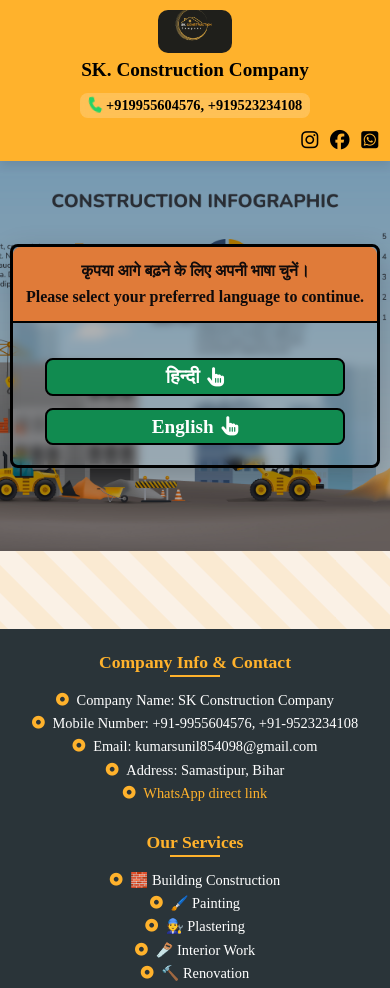
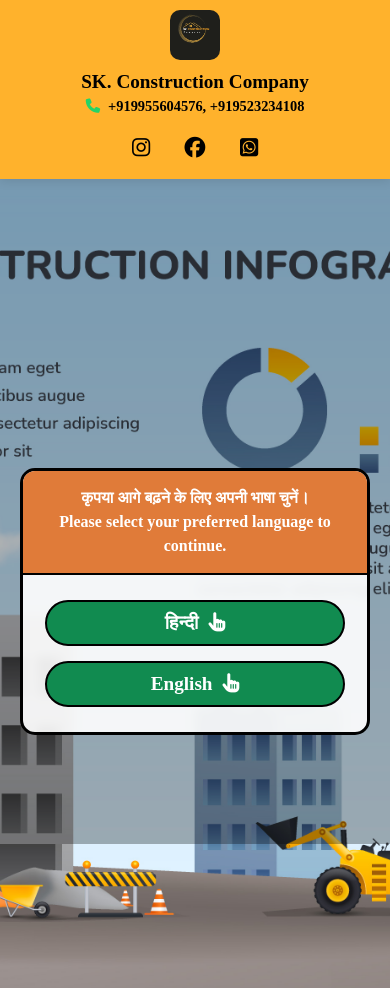
Before and after one commit to Kumarsunil8540/construction2, a plain HTML site: page index.html in a window 390 px wide. Shown: the top 988 px of the page. Drawn offline with Linux system fonts and the light colour scheme.

Commit message:
Update ind_style.css

```diff
--- a/ind_style.css
+++ b/ind_style.css
@@ -22,136 +22,102 @@
     border: 2px solid #00ed27;
     padding: 1vmin;
     cursor: pointer;
-    transform: scale(1.05);
 }
 
-/* Header Styles */
+/* Header Styles - मोबाइल फ्रेंडली */
 .header {
-    height: auto;
-    min-height: 13vmin;
     width: 100%;
     position: sticky;
     top: 0;
     z-index: 1000;
-    box-shadow: 0 4px 10px rgba(0,0,0,0.1);
+    box-shadow: 0 2px 10px rgba(0,0,0,0.1);
 }
 
 #head_color {
     background-color: #FFB22C;
-    min-height: 13vmin;
     display: flex;
     flex-wrap: wrap;
     align-items: center;
-    padding: 1vmin 2vmin;
-    position: relative;
+    padding: 10px 15px;
+    gap: 10px;
 }
 
 #logodiv {
-    height: 12vmin;
-    width: 20vmin;
-    display: flex;
-    justify-content: center;
-    align-items: center;
-    border-radius: 10px;
-    padding: 0.5vmin;
-    flex-shrink: 0;
+    flex: 0 0 auto;
 }
 
 .logo {
-    height: 11vmin;
-    width: 20vmin;
+    width: 60px;
+    height: 60px;
     background-color: rgb(31, 31, 27);
     background-image: url("1-removebg-preview.png");
     background-size: cover;
     background-position: center;
     border-radius: 10px;
-    transition: transform 0.3s ease;
-}
-
-.logo:hover {
-    transform: scale(1.05);
 }
 
 .name_div {
     flex: 1;
     min-width: 200px;
     display: flex;
-    flex-wrap: wrap;
-    align-items: center;
-    padding: 1vmin 2vmin;
-    gap: 2vmin;
+    flex-direction: column;
+    gap: 5px;
 }
 
 .name_div h1 {
-    font-size: clamp(1.2rem, 5vmin, 2rem);
+    font-size: clamp(1.2rem, 5vw, 1.8rem);
     font-weight: 700;
     color: black;
-    margin: 0;
     line-height: 1.2;
 }
 
 .contact {
-    font-size: clamp(0.9rem, 3vmin, 1.2rem);
+    font-size: clamp(0.9rem, 3vw, 1.1rem);
     font-weight: 600;
-    padding: 1vmin 2vmin;
-    border-radius: 2vmin;
-    background: rgba(255, 255, 255, 0.2);
-    backdrop-filter: blur(5px);
-    display: inline-flex;
+    display: flex;
     align-items: center;
-    gap: 1vmin;
-    white-space: nowrap;
+    gap: 8px;
+    flex-wrap: wrap;
 }
 
 .contact i {
     color: #25D366;
-    animation: ring 2s infinite;
-}
-
-@keyframes ring {
-    0%, 100% { transform: rotate(0); }
-    10%, 30%, 50%, 70%, 90% { transform: rotate(10deg); }
-    20%, 40%, 60%, 80% { transform: rotate(-10deg); }
 }
 
 .header_icon {
-    margin-left: auto;
-    flex-shrink: 0;
+    flex: 0 0 auto;
 }
 
 .icon_size {
     display: flex;
-    gap: 1vmin;
+    gap: 10px;
 }
 
 .icon_size i {
-    font-size: clamp(1.2rem, 5vmin, 2rem);
-    padding: 1vmin;
+    font-size: clamp(1.2rem, 5vw, 1.8rem);
     transition: all 0.3s ease;
-    cursor: pointer;
 }
 
-.icon_size i:hover {
-    transform: translateY(-5px) scale(1.1);
+/* Mobile Menu Button - छोटी स्क्रीन के लिए */
+.menu-btn {
+    display: none;
+    font-size: 1.8rem;
+    cursor: pointer;
+    color: black;
 }
 
-.icon_size .fa-instagram:hover { color: #E4405F; }
-.icon_size .fa-facebook:hover { color: #1877F2; }
-.icon_size .fa-square-whatsapp:hover { color: #25D366; }
-
-/* Main Content Section */
+/* Main Content - मोबाइल फ्रेंडली */
 #containt_part {
-    min-height: 100vmin;
+    min-height: 100vh;
     width: 100%;
     display: flex;
-    background-color: #d5d511;
     align-items: center;
     justify-content: center;
     background-image: url("7592547.jpg");
     background-size: cover;
     background-position: center;
-    background-attachment: fixed;
-    position: relative;
+    background-attachment: scroll; /* mobile के लिए fixed हटाया */
+    padding: 20px;
 }
 
 #containt_part::before {
@@ -166,151 +132,101 @@
 }
 
 #box1 {
-    height: auto;
-    min-height: 40vmin;
-    width: min(80vmin, 90%);
+    width: 100%;
+    max-width: 600px;
+    margin: 0 auto;
     border: 3px solid black;
-    color: black;
-    text-align: center;
-    border-radius: 2vmin;
+    border-radius: 15px;
     position: relative;
     z-index: 2;
-    transition: all 0.5s ease;
-    box-shadow: 0 10px 30px rgba(0,0,0,0.2);
-}
-
-.color {
-    background-color: transparent;
+    background-color: rgba(255, 255, 255, 0.9);
     backdrop-filter: blur(5px);
-}
-
-.color:hover {
-    background-color: #FAF1E6;
-    color: black;
-    transform: translateY(-10px);
-    box-shadow: 0 20px 40px rgba(0,0,0,0.3);
+    padding: 20px;
 }
 
 #ques_div_lang {
-    color: rgb(16, 11, 11);
-    padding: 3vmin;
+    padding: 20px;
     border-bottom: 2px solid black;
     text-align: center;
     background-color: #E07B39;
-    border-radius: 2vmin 2vmin 0 0;
+    border-radius: 12px 12px 0 0;
+    margin: -20px -20px 20px -20px;
 }
 
 #ques_div_lang h2 {
-    font-size: clamp(1rem, 3vmin, 1.5rem);
-    line-height: 1.6;
+    font-size: clamp(1rem, 4vw, 1.3rem);
+    line-height: 1.5;
+    color: white;
 }
 
 #option_langu {
-    margin-top: 4vmin;
-    padding: 2vmin;
+    display: flex;
+    flex-direction: column;
+    gap: 15px;
+    padding: 10px 0;
 }
 
 .lang_option {
-    height: auto;
-    min-height: 6vmin;
+    width: 100%;
+    max-width: 300px;
+    margin: 0 auto;
     border: 2px solid black;
-    border-radius: 2vmin;
-    margin: 3vmin auto;
+    border-radius: 50px;
     background-color: #118B50;
-    max-width: 300px;
     transition: all 0.3s ease;
     cursor: pointer;
-}
-
-.lang_option:hover {
-    transform: scale(1.05);
-    box-shadow: 0 5px 15px rgba(0,0,0,0.3);
-    background-color: #0e6e3f;
 }
 
 #hindi_lan,
 #english_lan {
     text-align: center;
-    font-size: clamp(1.2rem, 3vmin, 1.8rem);
+    font-size: clamp(1.2rem, 5vw, 1.5rem);
     font-weight: bold;
     color: white;
     display: flex;
     justify-content: center;
     align-items: center;
-    gap: 2vmin;
-    padding: 1.5vmin 3vmin;
+    gap: 10px;
+    padding: 12px 20px;
 }
 
-#hindi_lan i,
-#english_lan i {
-    font-size: 1.2rem;
-    animation: pointer 1s infinite;
+.lang_option:active {
+    transform: scale(0.98);
+    background-color: #0e6e3f;
 }
 
-@keyframes pointer {
-    0%, 100% { transform: translateX(0); }
-    50% { transform: translateX(5px); }
+/* Box2 - Decorative */
+.box2 {
+    height: 150px;
+    background-color: #FAF1E6;
+    width: 100%;
 }
 
-.box2 {
-    height: 20vmin;
-    background-color: #FAF1E6;
-    position: relative;
-    overflow: hidden;
-}
-
-.box2::before {
-    content: '';
-    position: absolute;
-    top: -50%;
-    left: -50%;
-    width: 200%;
-    height: 200%;
-    background: repeating-linear-gradient(45deg, transparent, transparent 20px, rgba(255, 180, 44, 0.1) 20px, rgba(255, 180, 44, 0.1) 40px);
-    animation: move 20s linear infinite;
-}
-
-@keyframes move {
-    0% { transform: translate(0, 0); }
-    100% { transform: translate(10%, 10%); }
-}
-
-/* Footer Styles */
+/* Footer - मोबाइल फ्रेंडली */
 #footer {
-    min-height: 40vmin;
-    height: auto;
     background-color: #2a3439;
-    display: flex;
-    justify-content: center;
-    align-items: center;
-    padding: 4vmin 2vmin;
+    padding: 40px 20px;
+    width: 100%;
 }
 
 .cont_main {
     display: grid;
-    grid-template-columns: repeat(auto-fit, minmax(250px, 1fr));
-    gap: 3vmin;
-    width: 100%;
-    max-width: 1400px;
+    grid-template-columns: repeat(auto-fit, minmax(280px, 1fr));
+    gap: 30px;
+    max-width: 1200px;
+    margin: 0 auto;
 }
 
 .footer-section {
     color: white;
-    padding: 2vmin;
-    font-size: clamp(0.9rem, 2vmin, 1rem);
     text-align: left;
-    transition: transform 0.3s ease;
-}
-
-.footer-section:hover {
-    transform: translateY(-5px);
 }
 
 .footer-section h2 {
-    font-size: clamp(1.1rem, 2.5vmin, 1.3rem);
-    margin-bottom: 2vmin;
+    font-size: clamp(1.1rem, 4vw, 1.3rem);
+    margin-bottom: 20px;
     position: relative;
-    padding-bottom: 1vmin;
+    padding-bottom: 10px;
     color: #FFB22C;
 }
 
@@ -325,116 +241,86 @@
 }
 
 .cont_box {
-    padding-top: 1vmin;
+    display: flex;
+    flex-direction: column;
+    gap: 12px;
 }
 
-.footer-section i {
-    color: #FFB22C;
-    font-size: clamp(0.8rem, 2vmin, 1rem);
-    margin-right: 1vmin;
-    transition: transform 0.3s ease;
+.cont_box p,
+.cont_box a {
+    display: flex;
+    align-items: center;
+    gap: 10px;
+    font-size: clamp(0.9rem, 3vw, 1rem);
+    color: #fff;
+    transition: all 0.3s ease;
+    line-height: 1.4;
 }
 
-.cont_box p {
-    padding: 0.8vmin 0;
-    font-size: clamp(0.9rem, 2vmin, 1rem);
-    color: white;
-    display: flex;
-    align-items: center;
-    gap: 1vmin;
-}
-
-.cont_box p:hover i {
-    transform: scale(1.2);
+.cont_box i {
+    color: #FFB22C;
+    font-size: 0.9rem;
+    flex-shrink: 0;
 }
 
 .cont_box a {
-    padding: 0.8vmin 0;
-    font-size: clamp(0.9rem, 2.5vmin, 1rem);
     color: #FFB22C;
-    display: inline-flex;
-    align-items: center;
-    gap: 1vmin;
-    transition: all 0.3s ease;
     cursor: pointer;
 }
 
-.cont_box a:hover {
-    color: white;
+.cont_box a:active {
     transform: translateX(5px);
 }
 
 /* Footer Company */
 .footer_comp {
-    min-height: 15vmin;
-    height: auto;
     background-color: #FFB22C;
+    padding: 30px 20px;
     display: flex;
-    flex-wrap: wrap;
-    justify-content: center;
+    flex-direction: column;
     align-items: center;
-    gap: 3vmin;
-    padding: 2vmin;
+    gap: 15px;
+    text-align: center;
 }
 
 .footer_comp .logo {
-    width: 12vmin;
-    height: 12vmin;
-    background-size: cover;
+    width: 80px;
+    height: 80px;
     border-radius: 50%;
-    border: 2px solid white;
+    border: 3px solid white;
 }
 
 .footer_comp h1 {
-    font-size: clamp(1.2rem, 4vmin, 2rem);
+    font-size: clamp(1.2rem, 5vw, 1.8rem);
     color: white;
-    text-shadow: 2px 2px 4px rgba(0,0,0,0.2);
 }
 
 /* Footer Bottom */
 .footer-bottom {
-    color: black;
-    font-size: clamp(0.8rem, 2vmin, 1rem);
+    background-color: rgb(251, 237, 237);
+    padding: 15px;
     text-align: center;
-    background-color: rgb(251, 237, 237);
-    padding: 2vmin;
+    font-size: clamp(0.8rem, 3vw, 0.9rem);
 }
 
-/* Responsive Design */
+/* Tablet Styles (768px और उससे कम) */
 @media screen and (max-width: 768px) {
     #head_color {
         flex-direction: column;
         text-align: center;
-        padding: 2vmin;
     }
 
     .name_div {
-        justify-content: center;
+        align-items: center;
         text-align: center;
     }
 
     .contact {
-        position: static;
-        margin-top: 1vmin;
-    }
-
-    .header_icon {
-        position: static;
-        margin-top: 1vmin;
+        justify-content: center;
     }
 
     .icon_size {
         justify-content: center;
-    }
-
-    #box1 {
-        width: 95%;
-        margin: 2vmin auto;
-    }
-
-    .cont_main {
-        grid-template-columns: 1fr;
-        text-align: center;
     }
 
     .footer-section {
@@ -451,40 +337,137 @@
         justify-content: center;
     }
 
-    .footer_comp {
-        flex-direction: column;
-        text-align: center;
+    .cont_box {
+        align-items: center;
     }
 }
 
+/* Mobile Styles (480px और उससे कम) */
 @media screen and (max-width: 480px) {
+    /* Header */
+    .logo {
+        width: 50px;
+        height: 50px;
+    }
+
     .name_div h1 {
         font-size: 1.2rem;
     }
 
     .contact {
         font-size: 0.9rem;
+        flex-wrap: wrap;
     }
 
-    .lang_option {
-        width: 90%;
+    .icon_size i {
+        font-size: 1.3rem;
+    }
+
+    /* Main Content */
+    #box1 {
+        padding: 15px;
+    }
+
+    #ques_div_lang {
+        padding: 15px;
+        margin: -15px -15px 15px -15px;
+    }
+
+    #ques_div_lang h2 {
+        font-size: 1rem;
     }
 
     #hindi_lan,
     #english_lan {
         font-size: 1.2rem;
+        padding: 10px 15px;
+    }
+
+    /* Footer */
+    #footer {
+        padding: 30px 15px;
+    }
+
+    .footer-section h2 {
+        font-size: 1.2rem;
+    }
+
+    .cont_box p,
+    .cont_box a {
+        font-size: 0.9rem;
+    }
+
+    .footer_comp .logo {
+        width: 60px;
+        height: 60px;
+    }
+
+    .footer_comp h1 {
+        font-size: 1.3rem;
     }
 }
 
-/* Smooth Scroll */
+/* Small Mobile Styles (360px और उससे कम) */
+@media screen and (max-width: 360px) {
+    .name_div h1 {
+        font-size: 1rem;
+    }
+
+    .contact {
+        font-size: 0.8rem;
+    }
+
+    .icon_size i {
+        font-size: 1.1rem;
+    }
+
+    #hindi_lan,
+    #english_lan {
+        font-size: 1rem;
+        padding: 8px 12px;
+    }
+
+    .footer-section h2 {
+        font-size: 1.1rem;
+    }
+}
+
+/* Touch-friendly improvements */
+button,
+.lang_option,
+.cont_box a,
+.icon_size i {
+    min-height: 44px; /* Apple की touch target size */
+    min-width: 44px;
+    display: flex;
+    align-items: center;
+    justify-content: center;
+}
+
+/* Smooth scrolling */
 html {
     scroll-behavior: smooth;
+    -webkit-tap-highlight-color: transparent; /* mobile tap highlight हटाएं */
 }
 
-/* Selection Style */
-::selection {
-    background-color: #FFB22C;
-    color: white;
+/* Better touch feedback */
+.lang_option:active,
+.cont_box a:active,
+.icon_size i:active {
+    opacity: 0.7;
+    transform: scale(0.98);
+}
+
+/* Prevent text overflow */
+p, h1, h2, h3, a {
+    word-wrap: break-word;
+    overflow-wrap: break-word;
+}
+
+/* Image responsiveness */
+img {
+    max-width: 100%;
+    height: auto;
 }
 
 /* Loading Animation */
@@ -500,5 +483,5 @@
 }
 
 #box1, .footer-section {
-    animation: fadeIn 0.8s ease-out forwards;
+    animation: fadeIn 0.5s ease-out forwards;
 }
```
